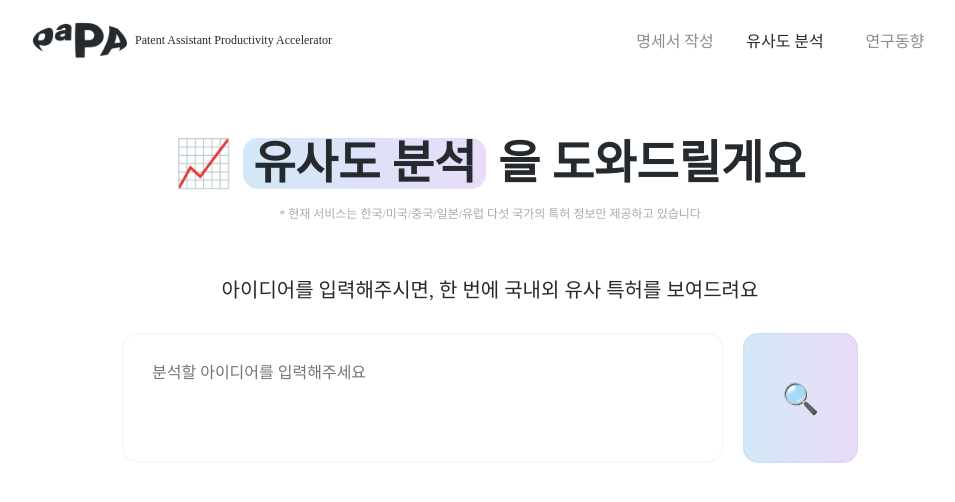
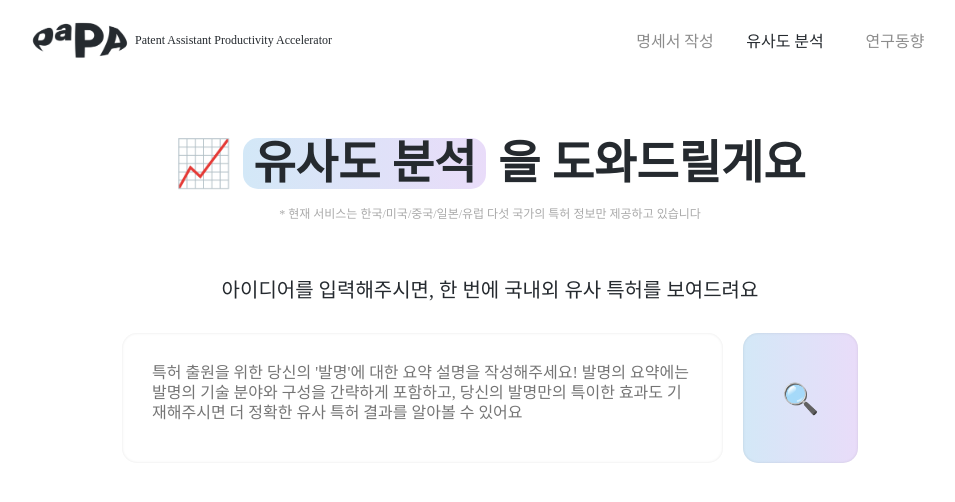
Before and after one commit to KPMG2024-PAPA/frontend, a React (Create React App) app: page /sim-page in a window 1280 px wide. Shown: the top 502 px of the page, without its empty margins (150-1105 px from the left). Built offline with nearby package versions, Linux system fonts and the light colour scheme; a web font is replaced by a local one.

Commit message:
fix: change placeholder text

```diff
--- a/src/component/page/ResearchPageMain.jsx
+++ b/src/component/page/ResearchPageMain.jsx
@@ -314,7 +314,7 @@ const ResearchPageMain = () => {
           <CustomTextInput
             value={inputValue}
             onChange={(e) => setInputValue(e.target.value)}
-            placeholder="아이디어를 입력해주세요"
+            placeholder="특허 출원을 위한 당신의 '발명'에 대한 요약 설명을 작성해주세요! 발명의 요약에는 발명의 기술 분야와 구성을 간략하게 포함해주세요."
           />
           <CustomButton title="👀" onClick={handleButtonClick} />
         </FourthWrapper>
--- a/src/component/page/SimPage.jsx
+++ b/src/component/page/SimPage.jsx
@@ -399,7 +399,7 @@ const SimPage = () => {
           <SubText style={{marginTop: '40px', marginBottom:'-50px'}}>아이디어를 입력해주시면, 한 번에 국내외 유사 특허를 보여드려요</SubText>
           <SecondWrapper>
             <CustomTextInput
-              placeholder={"분석할 아이디어를 입력해주세요"}
+              placeholder={"특허 출원을 위한 당신의 '발명'에 대한 요약 설명을 작성해주세요! 발명의 요약에는 발명의 기술 분야와 구성을 간략하게 포함하고, 당신의 발명만의 특이한 효과도 기재해주시면 더 정확한 유사 특허 결과를 알아볼 수 있어요"}
               value={text}
               onChange={handleChange}
             />
--- a/src/component/page/SpecPage.jsx
+++ b/src/component/page/SpecPage.jsx
@@ -419,7 +419,7 @@ const SpecPage = () => {
             <ImgUpload onFileSelect={handleFileSelect} />
             <GuideText> ✌🏻 발명에 대한 설명을 해주세요 </GuideText>
             <CustomTextInput
-              placeholder="텍스트를 입력해주세요"
+              placeholder="특허 출원을 위한 당신의 '발명'에 대한 요약 설명을 작성해주세요! 발명의 요약에는 발명의 기술 분야와 구성을 간략하게 포함하고, 당신의 발명만의 특이한 효과도 기재해주시면 더 자세하고 정확한 명세서를 작성해드릴게요."
               value={text}
               onChange={handleChange}
             />
```
